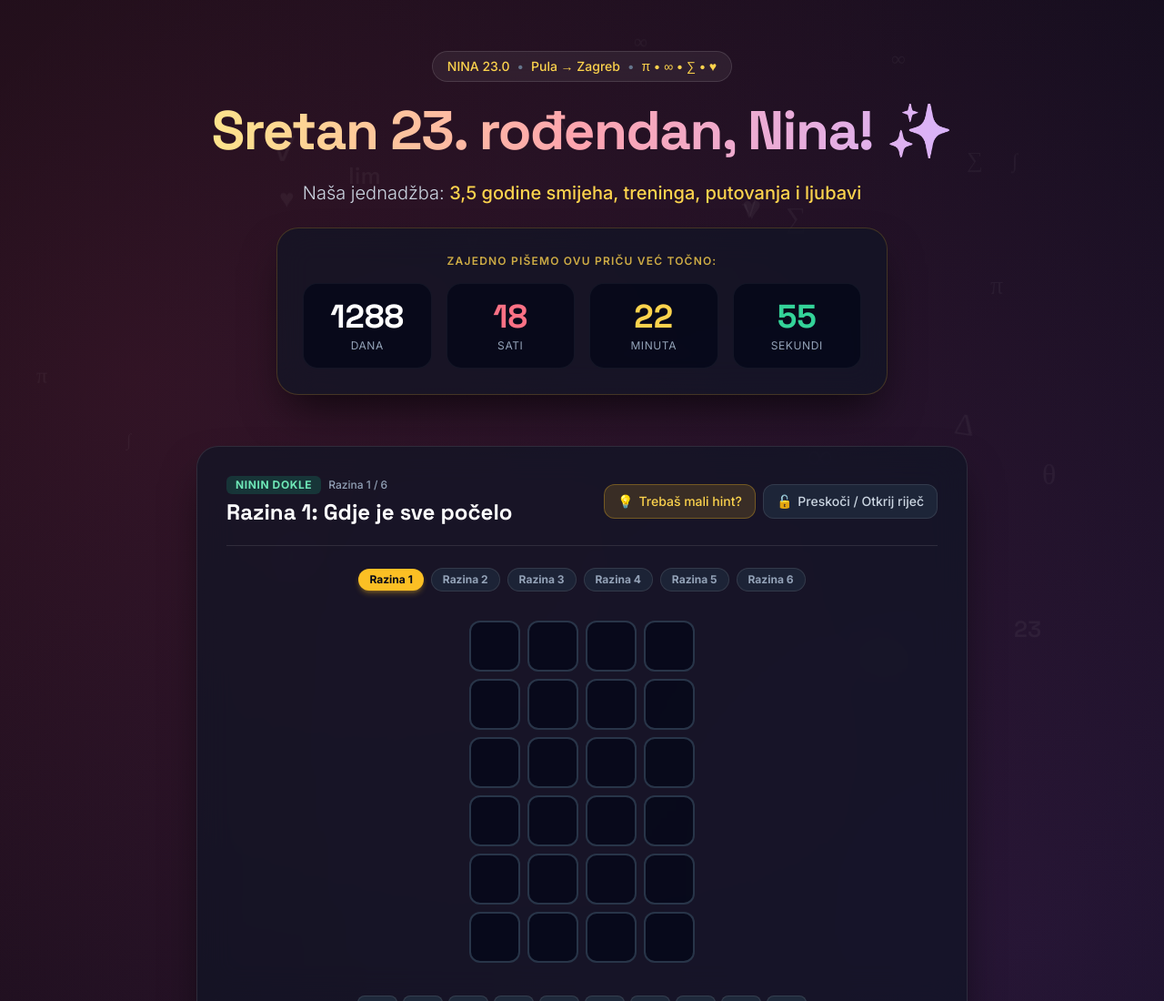
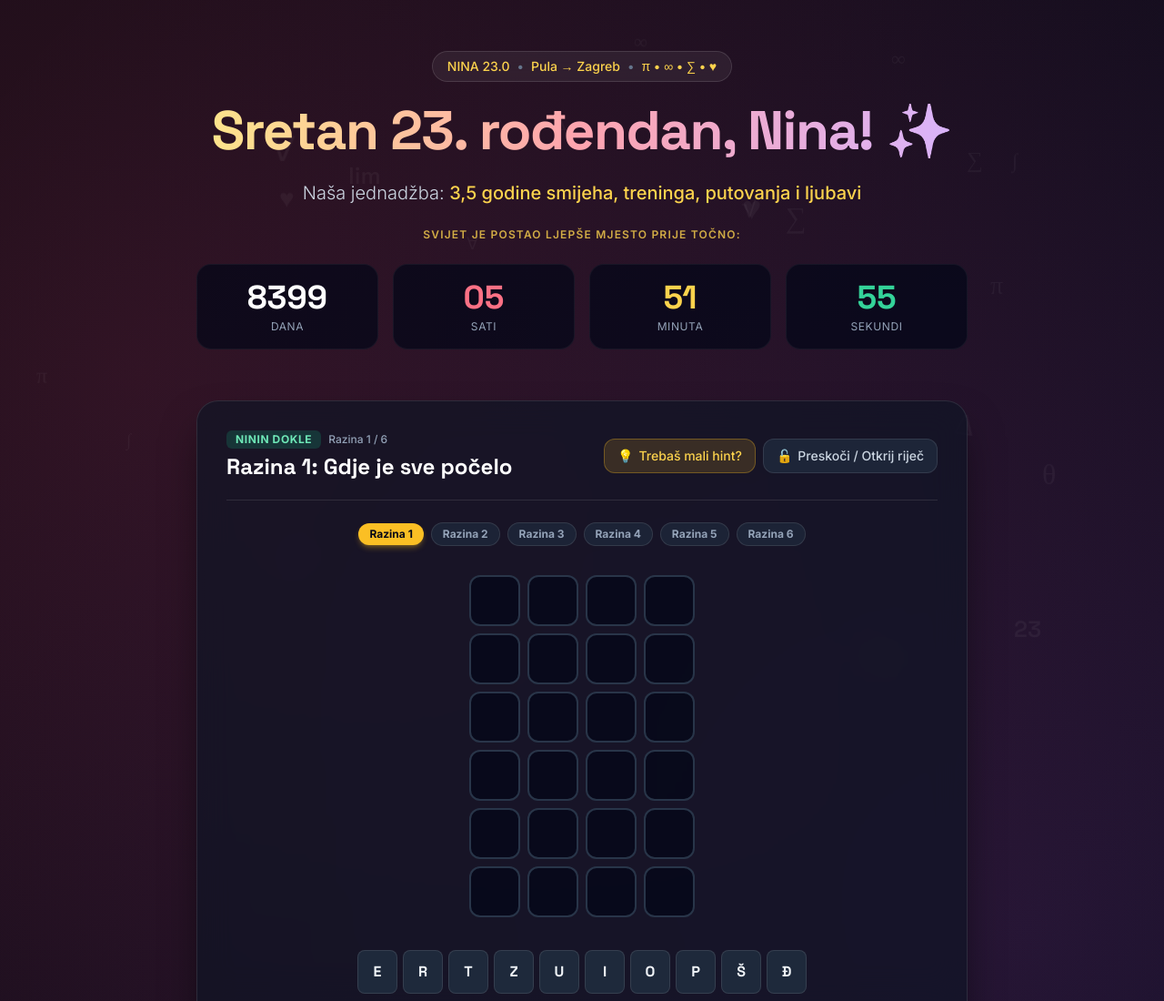
Before and after one commit to pamke11/NINa, a plain HTML site: page index.html in a window 1280 px wide. Shown: the top 1100 px of the page at 91% size. Drawn offline with nearby package versions, Linux system fonts and the light colour scheme.

Commit message:
Update anniversary date in index.html

```diff
--- a/index.html
+++ b/index.html
@@ -249,10 +249,9 @@
             </p>
 
             <!-- Live Brojač od početka veze -->
-            <div class="glass-card rounded-3xl p-5 sm:p-7 max-w-2xl mx-auto border-amber-400/20">
-                <p class="text-xs uppercase tracking-widest text-amber-300/80 font-semibold mb-4">
-                    Zajedno pišemo ovu priču već točno:
-                </p>
+           <p class="text-xs uppercase tracking-widest text-amber-300/80 font-semibold mb-4">
+    Svijet je postao ljepše mjesto prije točno:
+</p>
                 <div class="grid grid-cols-4 gap-2.5 sm:gap-4 text-center">
                     <div class="bg-slate-950/70 rounded-2xl p-3 sm:p-4 border border-white/5">
                         <div id="count-days" class="font-display text-2xl sm:text-4xl font-bold text-white">0000</div>
@@ -633,7 +632,7 @@
         /* =========================================================
            1. KONFIGURACIJA (PRILAGODI DATUM POČETKA VEZE AKO ŽELIŠ)
         ========================================================= */
-        const ANNIVERSARY_DATE = new Date('2023-05-06T23:59:00');
+       const ANNIVERSARY_DATE = new Date('2003-11-17T12:30:00');
 
         // 6 Razina za 'NININ DOKLE'
        // 6 Razina za 'NININ DOKLE'
```
